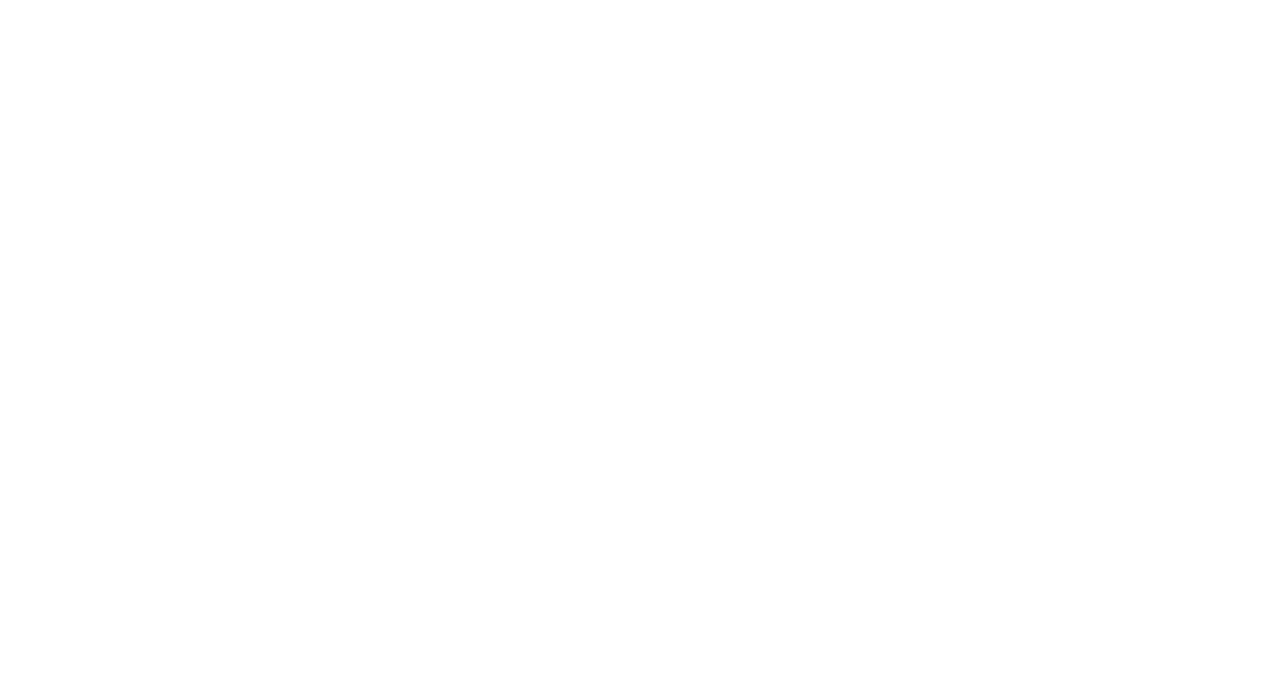
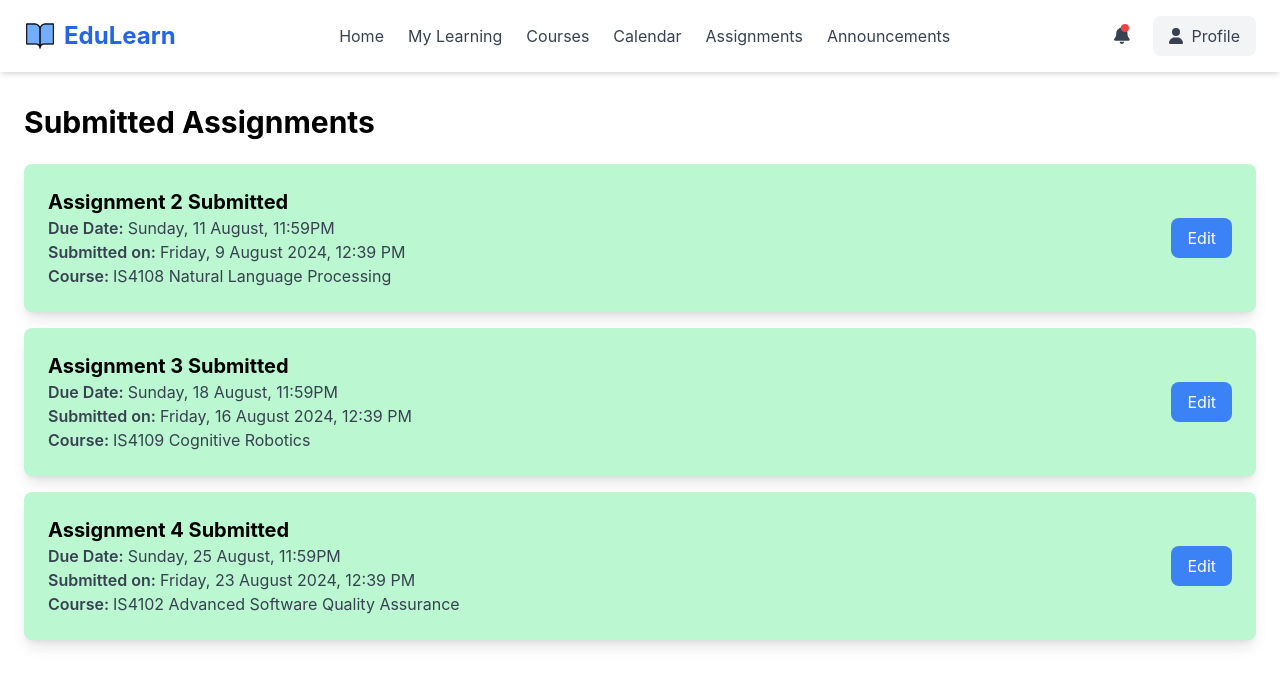
Before and after one commit to michellenikeetha/base_lms, a React (Create React App) app: page /submitted-assignments in a window 1280 px wide. Before the commit this address had no page. Shown: the top 686 px of the page. Built offline with nearby package versions, Linux system fonts and the light colour scheme.

Commit message:
submitted siignments

```diff
--- a/src/App.jsx
+++ b/src/App.jsx
@@ -8,6 +8,7 @@ import ForgotPassword from './components/ForgotPassword';
 import CoursesPage from './components/CoursesPage';
 import ProfilePage from './components/ProfilePage';
 import AssignmentsPage from './components/AssignmentsPage';
+import SubmittedAssignments from './components/SubmittedAssignments';
 
 
 function App() {
@@ -21,6 +22,7 @@ function App() {
         <Route path="/courses" element={<CoursesPage />} />
         <Route path="/profile" element={<ProfilePage />} />
         <Route path="/assignments" element={<AssignmentsPage />} />
+        <Route path="/submitted-assignments" element={<SubmittedAssignments />} />
       </Routes>
     </Router>
   );
--- /dev/null
+++ b/src/components/SubmittedAssignments.jsx
@@ -0,0 +1,70 @@
+import React from 'react';
+import { useNavigate } from 'react-router-dom';
+import SignedInNavbar from './SignedInNavbar';
+
+const SubmittedAssignments = () => {
+  const navigate = useNavigate();
+
+  const assignments = [
+    {
+      title: 'Assignment 2 Submitted',
+      dueDate: 'Sunday, 11 August, 11:59PM',
+      submittedDate: 'Friday, 9 August 2024, 12:39 PM',
+      course: 'IS4108 Natural Language Processing',
+    },
+    {
+      title: 'Assignment 3 Submitted',
+      dueDate: 'Sunday, 18 August, 11:59PM',
+      submittedDate: 'Friday, 16 August 2024, 12:39 PM',
+      course: 'IS4109 Cognitive Robotics',
+    },
+    {
+      title: 'Assignment 4 Submitted',
+      dueDate: 'Sunday, 25 August, 11:59PM',
+      submittedDate: 'Friday, 23 August 2024, 12:39 PM',
+      course: 'IS4102 Advanced Software Quality Assurance',
+    },
+  ];
+
+  return (
+    <div>
+      <SignedInNavbar />
+      <div className="container mx-auto px-6 py-8">
+        <h1 className="text-3xl font-bold mb-6">Submitted Assignments</h1>
+
+        <div className="space-y-4">
+          {assignments.map((assignment, index) => (
+            <div
+              key={index}
+              className="bg-green-200 p-6 rounded-lg shadow-lg flex justify-between items-center"
+            >
+              <div>
+                <h2 className="text-xl font-bold">{assignment.title}</h2>
+                <p className="text-gray-700">
+                  <span className="font-semibold">Due Date: </span>
+                  {assignment.dueDate}
+                </p>
+                <p className="text-gray-700">
+                  <span className="font-semibold">Submitted on: </span>
+                  {assignment.submittedDate}
+                </p>
+                <p className="text-gray-700">
+                  <span className="font-semibold">Course: </span>
+                  {assignment.course}
+                </p>
+              </div>
+              <button
+                onClick={() => navigate('/submitted-assignments/edit-assignment')}
+                className="bg-blue-500 text-white py-2 px-4 rounded-lg hover:bg-blue-600"
+              >
+                Edit
+              </button>
+            </div>
+          ))}
+        </div>
+      </div>
+    </div>
+  );
+};
+
+export default SubmittedAssignments;
```
